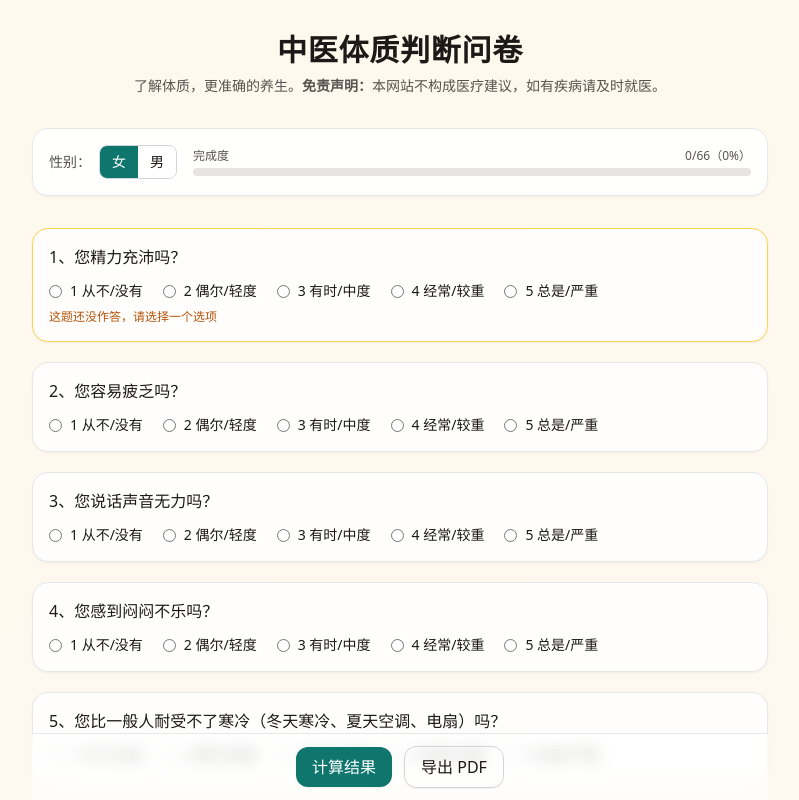
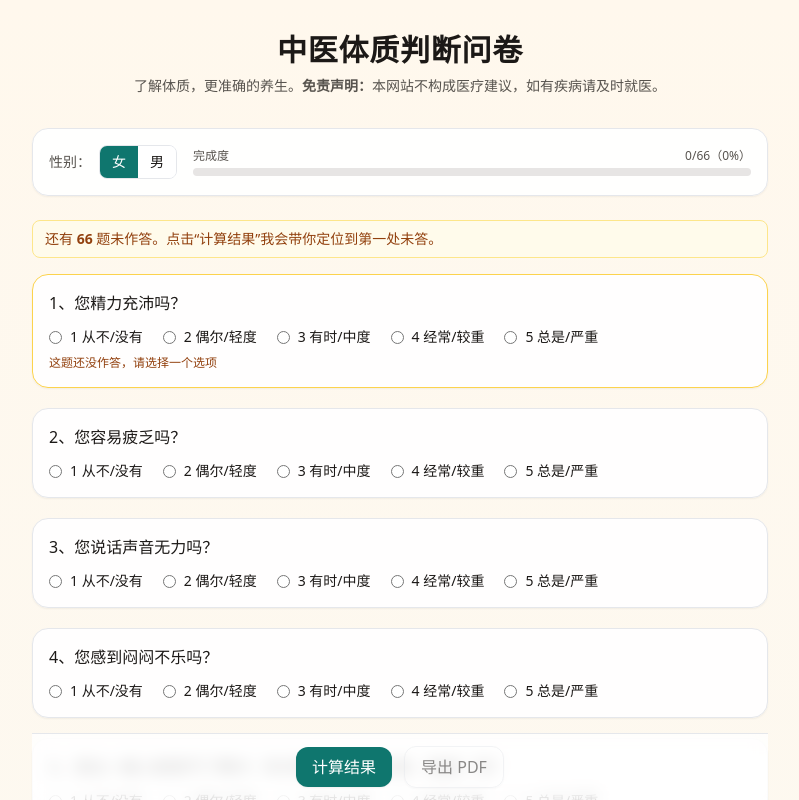
Before and after one commit to Keyi0452/Bodynature, a React (Vite) app: page / in a window 1280 px wide. Both pictures are taken after a click on the button "计算结果". Shown: the top 800 px of the page, without its empty margins (240-1039 px from the left). Built offline with nearby package versions, Linux system fonts and the light colour scheme; no server answers.

Commit message:
fix(ui): result modal + chinese font for PDF; keep required validation and theme

```diff
--- a/src/App.tsx
+++ b/src/App.tsx
@@ -3,20 +3,20 @@ import jsPDF from "jspdf";
 import QRCode from "qrcode";
 import { getQuestions, compute, BodyType, Answer } from "./standard";
 
-/** ========== 🌿 东方配色主题，可修改此处来整体换风格 ========== */
+/** ====== 🌿 可配置东方配色主题 ====== */
 const THEME = {
-  bgGradient:
-    "linear-gradient(to bottom, #FFF8ED 0%, #F8FAF8 40%, #EDF5F0 100%)", // 背景渐变：米杏→石青→竹青
-  primary: "#0F766E", // 主色：竹青
-  primaryHover: "#115E59", // 主色 hover
-  accent: "#059669", // 渐变中点色
-  highlight: "#FCD34D", // 高亮色（未答提示）
-  text: "#1C1917", // 正文主色
-  subText: "#57534E", // 副文本
-  cardBg: "rgba(255,255,255,0.9)", // 卡片背景
+  bgGradient: "linear-gradient(to bottom, #FFF8ED 0%, #F8FAF8 40%, #EDF5F0 100%)", // 米杏→石青→竹青
+  primary: "#0F766E",        // 竹青
+  primaryHover: "#115E59",
+  accent: "#059669",         // 渐变中点
+  highlight: "#FCD34D",      // 高亮（未答）
+  text: "#1C1917",
+  subText: "#57534E",
+  cardBg: "rgba(255,255,255,0.92)",
+  border: "#E5E7EB",
 };
 
-/** 网站地址 */
+/** 网站地址：优先取环境变量，回退 origin */
 const SITE_URL =
   (import.meta as any)?.env?.VITE_SITE_URL ||
   (typeof window !== "undefined" ? window.location.origin : "https://example.com");
@@ -32,11 +32,56 @@ const SCALE = [
 
 type Answers = Partial<Record<BodyType, (Answer | undefined)[]>>;
 
+/** 极简弹窗 */
+function Modal({
+  open,
+  onClose,
+  children,
+}: {
+  open: boolean;
+  onClose: () => void;
+  children: React.ReactNode;
+}) {
+  if (!open) return null;
+  return (
+    <div className="fixed inset-0 z-50">
+      <div className="absolute inset-0 bg-black/30" onClick={onClose} />
+      <div className="absolute inset-x-0 top-16 mx-auto max-w-xl rounded-2xl p-6 shadow-2xl"
+        style={{ background: THEME.cardBg }}>
+        {children}
+        <div className="mt-5 text-right">
+          <button
+            onClick={onClose}
+            className="px-4 py-2 rounded-xl text-white"
+            style={{ background: THEME.primary }}
+          >
+            关闭
+          </button>
+        </div>
+      </div>
+    </div>
+  );
+}
+
+/** 加载中文字体（把 NotoSansSC-Regular.ttf 放到 public/fonts/ 下） */
+async function loadChineseFont(doc: jsPDF) {
+  const res = await fetch("/fonts/NotoSansSC-Regular.ttf");
+  if (!res.ok) return; // 若没放字体文件，则跳过（可能会乱码）
+  const buf = await res.arrayBuffer();
+  const b64 = btoa(String.fromCharCode(...new Uint8Array(buf)));
+  doc.addFileToVFS("NotoSansSC-Regular.ttf", b64);
+  doc.addFont("NotoSansSC-Regular.ttf", "NotoSansSC", "normal");
+  doc.setFont("NotoSansSC");
+}
+
 export default function App() {
+  /** 性别 */
   const [sex, setSex] = useState<"male" | "female">("female");
+
+  /** 题库（按性别过滤） */
   const bank = useMemo(() => getQuestions({ sex }), [sex]);
 
-  /** 平铺题库 */
+  /** 平铺题库（隐藏体质分组，连续编号） */
   const flat = useMemo(() => {
     const items: { type: BodyType; idx: number; text: string }[] = [];
     (Object.keys(bank) as BodyType[]).forEach((t) => {
@@ -48,26 +93,50 @@ export default function App() {
     return items;
   }, [bank]);
 
-  /** 答案 */
+  /** 答案（性别变更时重置） */
   const [answers, setAnswers] = useState<Answers>({});
   useEffect(() => {
     const init: Answers = {};
-    (Object.keys(bank) as BodyType[]).forEach((t) => {
-      init[t] = Array(bank[t].length).fill(undefined);
-    });
+    (Object.keys(bank) as BodyType[]).forEach((t) => (init[t] = Array(bank[t].length).fill(undefined)));
     setAnswers(init);
   }, [bank]);
 
+  /** 结果与弹窗 */
   const [resultView, setResultView] = useState<{
     trans: Record<BodyType, number>;
     ranking: BodyType[];
     result: { 平和质?: "平和质" | "基本是平和质"; 倾向?: BodyType[]; 体质?: BodyType[] };
   } | null>(null);
+  const [openResult, setOpenResult] = useState(false);
 
-  const updatingPdf = useRef(false);
+  /** 进度与未答定位 */
   const [unansweredIndex, setUnansweredIndex] = useState<number | null>(null);
+  const total = flat.length;
+  const done = flat.filter((q) => answers[q.type]?.[q.idx]).length;
+  const percent = Math.round((done / Math.max(1, total)) * 100);
+
+  /** 回到顶部按钮 */
   const [showTopBtn, setShowTopBtn] = useState(false);
+  useEffect(() => {
+    const onScroll = () => setShowTopBtn(window.scrollY > 600);
+    window.addEventListener("scroll", onScroll);
+    return () => window.removeEventListener("scroll", onScroll);
+  }, []);
 
+  /** 工具函数 */
+  const scrollTo = (i: number) => {
+    const el = document.querySelector<HTMLDivElement>(`#q-${i}`);
+    if (el) el.scrollIntoView({ behavior: "smooth", block: "center" });
+  };
+  const findFirstUnanswered = () => {
+    for (let i = 0; i < flat.length; i++) {
+      const q = flat[i];
+      if (!answers[q.type]?.[q.idx]) return i;
+    }
+    return null;
+  };
+
+  /** 交互 */
   const handleChange = (t: BodyType, idx: number, v: number) => {
     setAnswers((prev) => {
       const next = { ...prev };
@@ -76,33 +145,6 @@ export default function App() {
       next[t] = arr;
       return next;
     });
-  };
-
-  /** 滚动监听：控制回到顶部按钮显示 */
-  useEffect(() => {
-    const onScroll = () => {
-      setShowTopBtn(window.scrollY > 600);
-    };
-    window.addEventListener("scroll", onScroll);
-    return () => window.removeEventListener("scroll", onScroll);
-  }, []);
-
-  /** 进度 */
-  const total = flat.length;
-  const done = flat.filter((q) => answers[q.type]?.[q.idx]).length;
-  const percent = Math.round((done / Math.max(1, total)) * 100);
-
-  const findFirstUnanswered = () => {
-    for (let i = 0; i < flat.length; i++) {
-      const q = flat[i];
-      if (!answers[q.type]?.[q.idx]) return i;
-    }
-    return null;
-  };
-
-  const scrollTo = (i: number) => {
-    const el = document.querySelector<HTMLDivElement>(`#q-${i}`);
-    if (el) el.scrollIntoView({ behavior: "smooth", block: "center" });
   };
 
   const handleSubmit = () => {
@@ -114,8 +156,7 @@ export default function App() {
     }
     const { trans, result, ranking } = compute(answers as any, { sex });
     setResultView({ trans, result, ranking });
-    setUnansweredIndex(null);
-    window.scrollTo({ top: 0, behavior: "smooth" });
+    setOpenResult(true); // 弹窗展示结果
   };
 
   const exportPdf = async () => {
@@ -125,17 +166,18 @@ export default function App() {
       scrollTo(first);
       return;
     }
-    if (updatingPdf.current) return;
-    updatingPdf.current = true;
-    try {
     const { trans, result, ranking } = compute(answers as any, { sex });
 
     const margin = 36;
     const doc = new jsPDF({ unit: "pt", format: "a4" });
+    await loadChineseFont(doc); // 加载中文字体，避免乱码
+
     doc.setFontSize(18);
     doc.text("中医体质判断问卷 · 结果", margin, margin);
+
     doc.setFontSize(12);
     doc.text(`主要体质：${ranking.slice(0, 2).join("、")}`, margin, margin + 26);
+
     doc.setFontSize(11);
     let y = margin + 50;
     doc.text("各体质转化分（0~100）：", margin, y);
@@ -144,53 +186,50 @@ export default function App() {
       doc.text(`${k}：${trans[k].toFixed(1)}`, margin + 12, y);
       y += 16;
     });
+
     y += 8;
     const tags: string[] = [];
     if (result.平和质) tags.push(result.平和质);
     if (result.体质?.length) tags.push(...result.体质);
     if (result.倾向?.length) tags.push(...result.倾向.map((t) => `${t}（倾向）`));
     doc.text(`判定：${tags.length ? tags.join("，") : "暂无（答案不足或均低于阈值）"}`, margin, y);
+
+    // 右侧二维码 + 站点地址
     const qrDataUrl = await QRCode.toDataURL(SITE_URL, { margin: 1, width: 180 });
     doc.addImage(qrDataUrl, "PNG", 400, margin + 24, 150, 150);
     const u = new URL(SITE_URL);
     doc.text(`${u.host}${u.pathname}`, 400, margin + 186);
+
+    doc.setFontSize(9);
+    doc.text(
+      "* 本工具仅用于健康教育与体质自测，不构成医疗建议；如有不适或疾病，请尽快就医。",
+      margin,
+      812,
+      { maxWidth: 520 }
+    );
+
     doc.save("体质自测-结果.pdf");
-    } catch (e) {
-      console.error(e);
-      alert("导出失败，请稍后重试。");
-    } finally {
-      updatingPdf.current = false;
-    }
   };
 
   return (
-    <div
-      className="min-h-screen transition-colors"
-      style={{ backgroundImage: THEME.bgGradient, color: THEME.text }}
-    >
+    <div className="min-h-screen" style={{ backgroundImage: THEME.bgGradient, color: THEME.text }}>
       <div className="mx-auto max-w-3xl px-4 py-8">
         {/* 顶部标题 */}
         <header className="text-center mb-8">
-          <h1 className="text-3xl font-semibold tracking-wide" style={{ color: THEME.text }}>
-            中医体质判断问卷
-          </h1>
+          <h1 className="text-3xl font-semibold tracking-wide">中医体质判断问卷</h1>
           <p className="mt-2 text-sm" style={{ color: THEME.subText }}>
             了解体质，更准确的养生。<b>免责声明：</b>本网站不构成医疗建议，如有疾病请及时就医。
           </p>
         </header>
 
         {/* 性别选择 + 进度条 */}
-        <div
-          className="mb-8 rounded-2xl border shadow-sm p-4 backdrop-blur"
-          style={{ background: THEME.cardBg, borderColor: "#E5E7EB" }}
-        >
+        <div className="mb-6 rounded-2xl p-4 shadow-sm backdrop-blur"
+             style={{ background: THEME.cardBg, border: `1px solid ${THEME.border}` }}>
           <div className="flex flex-col sm:flex-row items-center gap-4">
             {/* 性别按钮 */}
             <div className="flex items-center gap-2">
-              <span className="text-sm" style={{ color: THEME.subText }}>
-                性别：
-              </span>
-              <div className="flex rounded-lg overflow-hidden border" style={{ borderColor: "#D1D5DB" }}>
+              <span className="text-sm" style={{ color: THEME.subText }}>性别：</span>
+              <div className="flex rounded-lg overflow-hidden border" style={{ borderColor: THEME.border }}>
                 {(["female", "male"] as const).map((s) => (
                   <button
                     key={s}
@@ -209,23 +248,23 @@ export default function App() {
             {/* 进度条 */}
             <div className="flex-1 w-full">
               <div className="flex items-center justify-between text-xs mb-1" style={{ color: THEME.subText }}>
-                <span>完成度</span>
-                <span>
-                  {done}/{total}（{percent}%）
-                </span>
+                <span>完成度</span><span>{done}/{total}（{percent}%）</span>
               </div>
               <div className="h-2 w-full rounded-full bg-stone-200 overflow-hidden">
-                <div
-                  className="h-full rounded-full transition-all"
-                  style={{
-                    width: `${percent}%`,
-                    background: `linear-gradient(90deg, ${THEME.accent}, ${THEME.primary})`,
-                  }}
-                />
+                <div className="h-full rounded-full transition-all"
+                     style={{ width: `${percent}%`, background: `linear-gradient(90deg, ${THEME.accent}, ${THEME.primary})` }} />
               </div>
             </div>
           </div>
         </div>
+
+        {/* 缺题提醒 */}
+        {(total - done) > 0 && (
+          <div className="mb-4 text-sm rounded-lg px-3 py-2"
+               style={{ background: "#FFFBEB", color: "#92400E", border: "1px solid #FDE68A" }}>
+            还有 <b>{total - done}</b> 题未作答。点击“计算结果”我会带你定位到第一处未答。
+          </div>
+        )}
 
         {/* 题目 */}
         <ol className="space-y-5">
@@ -238,7 +277,7 @@ export default function App() {
                 className="rounded-2xl border p-4 shadow-sm"
                 style={{
                   background: THEME.cardBg,
-                  borderColor: unanswered ? THEME.highlight : "#E5E7EB",
+                  borderColor: unanswered ? THEME.highlight : THEME.border,
                 }}
               >
                 <div className="font-medium mb-3">{i + 1}、{q.text}</div>
@@ -250,14 +289,20 @@ export default function App() {
                         name={`q-${q.type}-${q.idx}`}
                         value={s.v}
                         checked={answers[q.type]?.[q.idx] === s.v}
-                        onChange={() => handleChange(q.type, q.idx, s.v)}
+                        onChange={() => setAnswers((prev) => {
+                          const next = { ...prev };
+                          const arr = (next[q.type] ? [...(next[q.type] as (Answer | undefined)[])] : Array(bank[q.type].length).fill(undefined)) as (Answer | undefined)[];
+                          arr[q.idx] = s.v as Answer;
+                          next[q.type] = arr;
+                          return next;
+                        })}
                       />
                       <span>{s.label}</span>
                     </label>
                   ))}
                 </div>
                 {unanswered && (
-                  <div className="mt-2 text-xs text-amber-700">
+                  <div className="mt-2 text-xs" style={{ color: "#92400E" }}>
                     这题还没作答，请选择一个选项
                   </div>
                 )}
@@ -266,20 +311,22 @@ export default function App() {
           })}
         </ol>
 
-        {/* 按钮区域 */}
-        <div className="sticky bottom-0 inset-x-0 mt-8 bg-white/70 backdrop-blur border-t">
+        {/* 底部操作条 */}
+        <div className="sticky bottom-0 inset-x-0 mt-8 backdrop-blur border-t"
+             style={{ background: "rgba(255,255,255,0.75)", borderColor: THEME.border }}>
           <div className="mx-auto max-w-3xl px-4 py-3 flex items-center justify-center gap-3">
             <button
               onClick={handleSubmit}
-              className="px-4 py-2 rounded-xl shadow-sm text-white"
+              className="px-4 py-2 rounded-xl text-white shadow-sm"
               style={{ background: THEME.primary }}
             >
               计算结果
             </button>
             <button
               onClick={exportPdf}
-              className="px-4 py-2 rounded-xl border shadow-sm"
-              style={{ borderColor: "#D1D5DB", color: THEME.text }}
+              disabled={(total - done) > 0}
+              className={`px-4 py-2 rounded-xl border shadow-sm ${ (total - done) > 0 ? "opacity-50 cursor-not-allowed" : "" }`}
+              style={{ borderColor: THEME.border, color: THEME.text }}
             >
               导出 PDF
             </button>
@@ -291,15 +338,28 @@ export default function App() {
       {showTopBtn && (
         <button
           onClick={() => window.scrollTo({ top: 0, behavior: "smooth" })}
-          className="fixed bottom-24 right-6 w-10 h-10 rounded-full shadow-lg text-white text-lg transition-opacity hover:scale-105"
-          style={{
-            background: THEME.primary,
-          }}
+          className="fixed bottom-24 right-6 w-10 h-10 rounded-full shadow-lg text-white text-lg hover:scale-105 transition-transform"
+          style={{ background: THEME.primary }}
           title="回到顶部"
         >
           ↑
         </button>
       )}
+
+      {/* 结果弹窗 */}
+      <Modal open={openResult && !!resultView} onClose={() => setOpenResult(false)}>
+        {resultView && (
+          <div className="text-stone-800">
+            <div className="text-lg font-semibold mb-3">判定结果</div>
+            <div className="space-y-1 text-sm">
+              <div><b>主要体质：</b>{resultView.ranking.slice(0, 2).join("、")}</div>
+              <div><b>平和质：</b>{resultView.result.平和质 ?? "—"}</div>
+              <div><b>偏颇体质：</b>{resultView.result.体质?.length ? resultView.result.体质.join("、") : "—"}</div>
+              <div><b>倾向体质：</b>{resultView.result.倾向?.length ? resultView.result.倾向.join("、") : "—"}</div>
+            </div>
+          </div>
+        )}
+      </Modal>
     </div>
   );
 }
```
Lines whose indentation alone changed are shown as unchanged.
